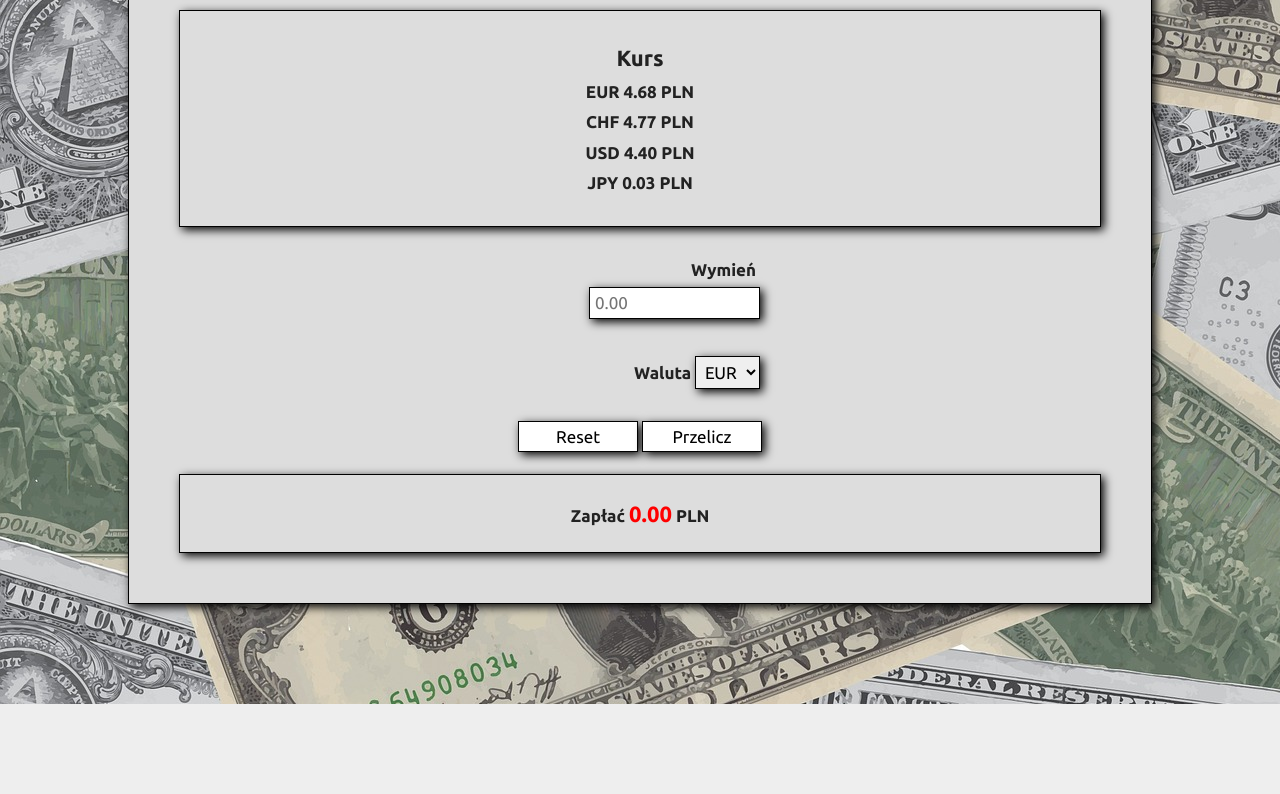
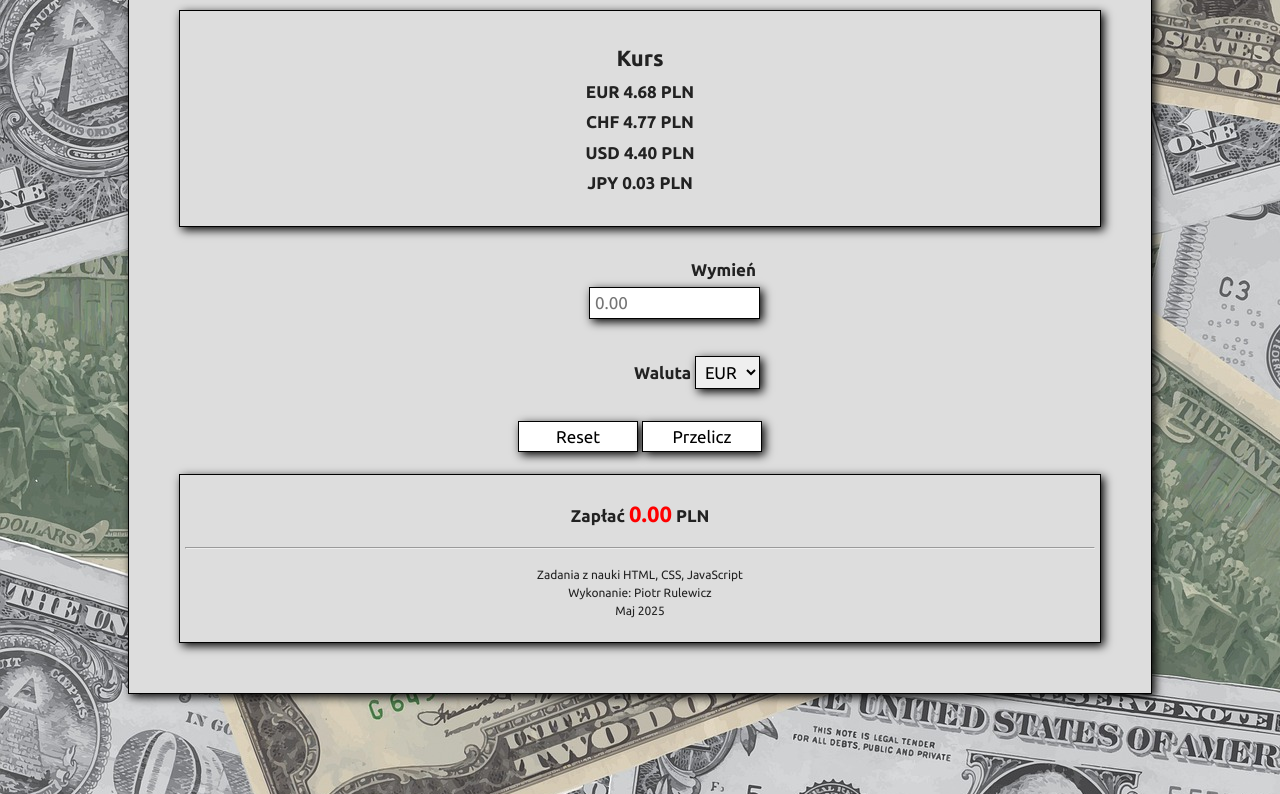
Before and after one commit to piotr-rulewicz/currency-converter, a plain HTML site: page index.html in a window 1280 px wide. Shown: the part 240-1034 px from the top of the page. Before the commit the page ends 944 px from the top, so only its background shows below. Drawn offline with nearby package versions, Linux system fonts and the light colour scheme.

Commit message:
Update of page content and README.md; adding MIT license

```diff
--- a/css/body.css
+++ b/css/body.css
@@ -1,6 +1,6 @@
 .body {
   background-color: #eee;
-  background-image: url("../img/currency_converter_background-2151438_1920.jpg");
+  background-image: url("../img/currency_converter_background_2151438_1920.jpg");
   color: #222;
   font-family: "Ubuntu", "Arial", "Helvetica", sans-serif;
   font-size: 17px;
--- a/css/footer.css
+++ b/css/footer.css
@@ -10,3 +10,9 @@
   font-size: 22px;
   color: #f00;
 }
+
+.currencyConverter__footer--author {
+  margin-top: 5px auto;
+  padding: 5px;
+  font-size: 12px;
+}
--- a/index.html
+++ b/index.html
@@ -4,22 +4,24 @@
 <head>
   <meta charset="UTF-8">
   <meta name="viewport" content="width=device-width, initial-scale=1.0">
+
   <title>Kalkulator walut</title>
-  <link rel="icon" href="img/favicon.ico">
-  <meta property="og:image" content="img/1_screen-currency-converter.jpg">
+
   <link rel="stylesheet" href="https://cdnjs.cloudflare.com/ajax/libs/normalize/8.0.1/normalize.min.css"
     integrity="sha512-NhSC1YmyruXifcj/KFRWoC561YpHpc5Jtzgvbuzx5VozKpWvQ+4nXhPdFgmx8xqexRcpAglTj9sIBWINXa8x5w=="
     crossorigin="anonymous" referrerpolicy="no-referrer">
   <link href="css/style-reset.css" rel="stylesheet">
+
+  <link rel="preconnect" href="https://fonts.googleapis.com">
+  <link rel="preconnect" href="https://fonts.gstatic.com" crossorigin>
+  <link href="https://fonts.googleapis.com/css2?family=Ubuntu:ital,wght@0,400;0,700;1,400;1,700&display=swap"
+    rel="stylesheet">
+  <link rel="icon" href="img/favicon.ico">
+
   <link href="css/body.css" rel="stylesheet">
   <link href="css/section.css" rel="stylesheet">
   <link href="css/form.css" rel="stylesheet">
   <link href="css/footer.css" rel="stylesheet">
-  <script defer src="js/script.js"></script>
-  <link rel="preconnect" href="https://fonts.googleapis.com">
-  <link rel="preconnect" href="https://fonts.gstatic.com" crossorigin>
-  <link href="https://fonts.googleapis.com/css2?family=Ubuntu:ital,wght@0,400;0,700;1,400;1,700&display=swap"
-    rel="stylesheet">
 </head>
 
 <body class="body">
@@ -61,8 +63,16 @@
         <strong>Zapłać&nbsp;</strong><strong
           class="js-currencyConverter__value currencyConverter__footer--fontColor">0.00</strong>&nbsp;<b>PLN</b>
       </p>
+      <hr>
+      <p class="currencyConverter__footer--author">Zadania z nauki HTML, CSS, JavaScript<br>
+        Wykonanie: Piotr Rulewicz<br>
+        Maj 2025
+      </p>
     </footer>
   </section>
+
+  <script defer src="js/script.js"></script>
+
 </body>
 
 </html>
--- a/js/script.js
+++ b/js/script.js
@@ -28,4 +28,4 @@
 
   init();
 
-}
+};
```
Also changed, not shown: img/currency_converter_background_2151438_1920.jpg (renamed from img/currency_converter_background-2151438_1920.jpg), img/img_old/1_screen_currency_converter.jpg (renamed from img/1_screen-currency-converter.jpg), img/img_old/2_screen_currency_converter_readme.jpg (renamed from img/2_screen-currency-converter_readme.jpg), img/img_old/3_screen_currency_converter_readme.jpg (renamed from img/3_screen-currency-converter_readme.jpg), 2 other files.
